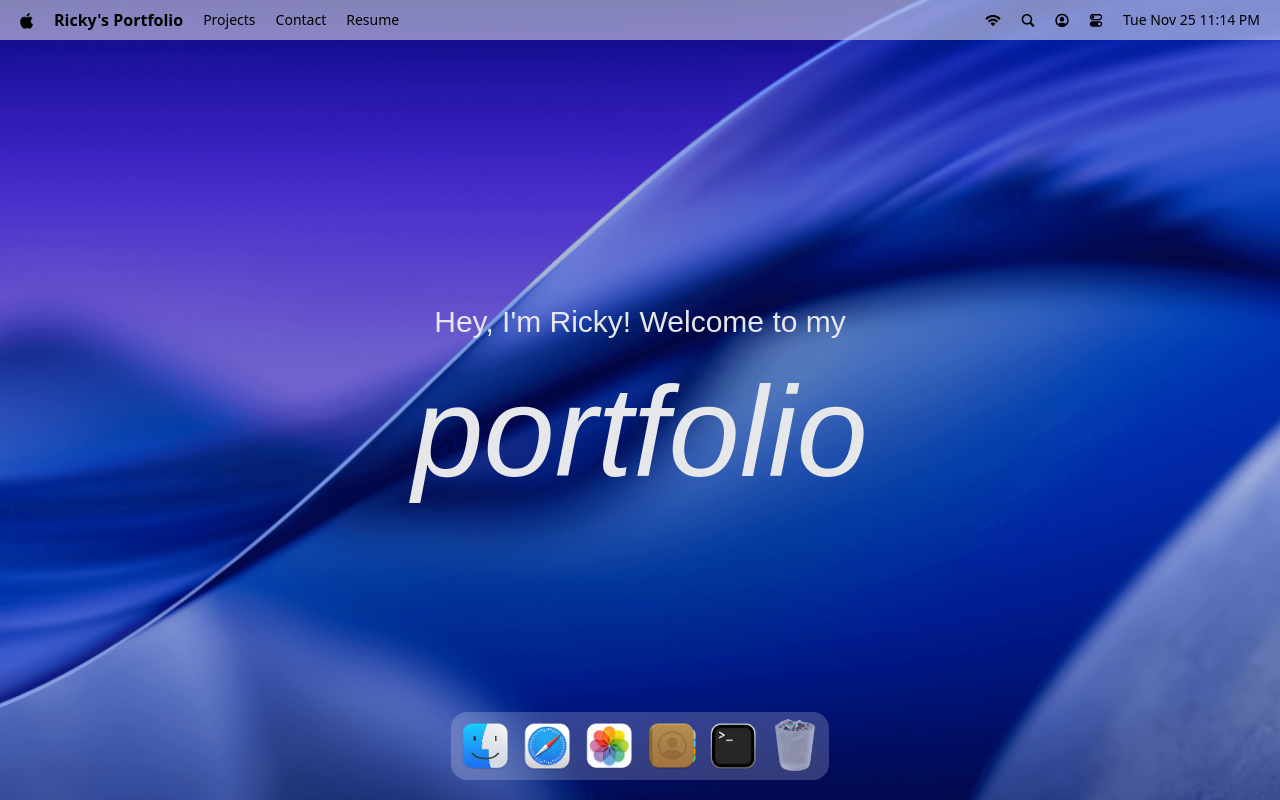
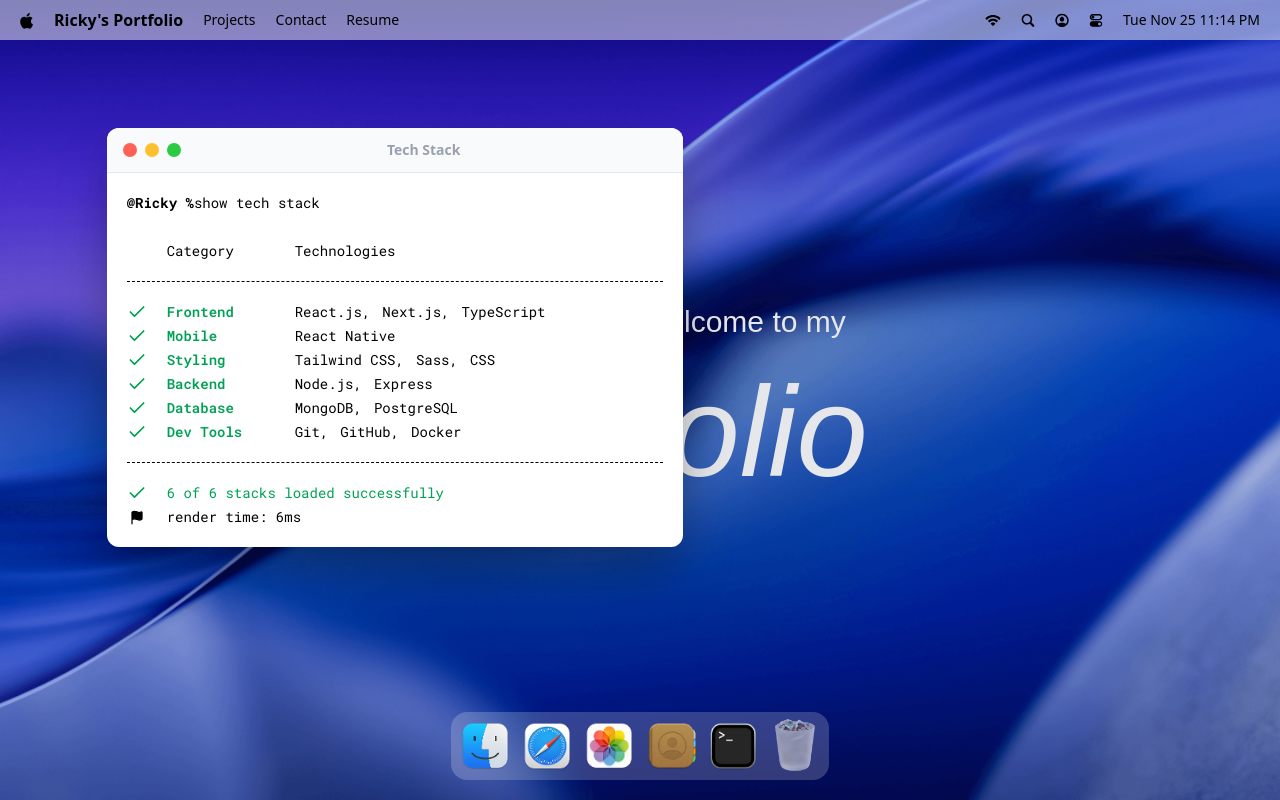
Before and after one commit to RickyLambert87/MacOS-Portfolio, a React (Vite) app: page / in a window 1280 px wide. Both pictures are taken after a click on the button 733 px from the left and 746 px from the top of the page. Built offline with nearby package versions, Linux system fonts and the light colour scheme; a web font is replaced by a local one.

Commit message:
implement a hoc for managing window states and add the first window - terminal

```diff
--- a/src/App.jsx
+++ b/src/App.jsx
@@ -1,6 +1,10 @@
+import { gsap } from "gsap"
+import { Draggable } from "gsap/Draggable"
+
 import { Dock, NavBar, Welcome } from "#components"
+import { Terminal } from "#windows";
 
-
+gsap.registerPlugin(Draggable);
 
 const App = () => {
   return (
@@ -8,8 +12,9 @@
       <NavBar />
       <Welcome />
       <Dock />
+
+      <Terminal />
     </main>
   )
 }
-
 export default App
--- /dev/null
+++ b/src/components/WindowControls.jsx
@@ -0,0 +1,16 @@
+import useWindowStore from '#store/window'
+import React from 'react'
+
+const WindowControls = ({ target }) => {
+  const { closeWindow} = useWindowStore()
+  return (
+    <div id='window-controls'>
+      <div className="close" onClick={() => closeWindow(target)} />
+      <div className="minimize" onClick={() => closeWindow(target)}/>
+      <div className="maximize"/>
+
+    </div>
+  )
+}
+
+export default WindowControls
--- a/src/components/index.js
+++ b/src/components/index.js
@@ -1,9 +1,11 @@
 import NavBar from "#components/NavBar.jsx"
 import Welcome from "#components/Welcome.jsx"
 import Dock from "#components/dock.jsx"
+import WindowControls from "./WindowControls";
 
 export {
   NavBar,
   Welcome,
   Dock,
+  WindowControls
 };
--- a/src/constants/index.js
+++ b/src/constants/index.js
@@ -106,7 +106,7 @@
   },
   {
     category: "Mobile",
-    items: ["React Native", "Expo"],
+    items: ["React Native"],
   },
   {
     category: "Styling",
@@ -114,7 +114,7 @@
   },
   {
     category: "Backend",
-    items: ["Node.js", "Express", "NestJS"],
+    items: ["Node.js", "Express"],
   },
   {
     category: "Database",
--- /dev/null
+++ b/src/hoc/WindowWrapper.jsx
@@ -0,0 +1,52 @@
+import useWindowStore from "#store/window";
+import { useGSAP } from "@gsap/react";
+import gsap from "gsap";
+import { Draggable } from "gsap/Draggable";
+import { useLayoutEffect, useRef } from "react";
+
+const WindowWrapper = (Component, windowKey) => {
+  const Wrapped = (props) => {
+    const { focusWindow, windows } = useWindowStore();
+    const { isOpen, zindex } = windows[windowKey];
+    const ref = useRef(null);
+
+    useGSAP(() => {
+      const el = ref.current
+      if (!el || !isOpen) return;
+      el.style.display = "block";
+
+      gsap.fromTo(el, { scale: 0.8, opacity: 0, y: 40 },
+        {
+          scale: 1,
+          opacity: 1,
+          y: 0,
+          duration: 0.4,
+          ease: "power3.out"
+        });
+    }, [isOpen])
+
+    useGSAP(() => {
+      const el = ref.current;
+      if (!el) return;
+      const [instance] = Draggable.create(el, {
+        onPress: () => focusWindow(windowKey)
+      })
+      return () => instance.kill();
+     }, []);
+
+    useLayoutEffect(() => {
+      const el = ref.current;
+      if (!el) return;
+      el.style.display = isOpen ? "block" : "none";
+    }, [isOpen]);
+
+    return <section id={windowKey} ref={ref} style={{ zindex }} className="absolute">
+      <Component {...props} />
+    </section>
+  }
+
+  Wrapped.displayName = `WindowWrapper(${Component.displayName || Component.name || 'Component'})`
+  return Wrapped;
+}
+
+export default WindowWrapper
--- /dev/null
+++ b/src/windows/Terminal.jsx
@@ -0,0 +1,45 @@
+import WindowControls from "#components/WindowControls";
+import { techStack } from "#constants";
+import WindowWrapper from "#hoc/WindowWrapper.jsx";
+import { Check, CheckIcon, Flag } from "lucide-react";
+
+const Terminal = () => {
+  return (
+    <>
+      <div id="window-header">
+        <WindowControls target="terminal"/>
+        <h2>Tech Stack</h2>
+      </div>
+      <div className="techstack">
+        <p>
+          <span className="font-bold">@Ricky %</span>
+          show tech stack
+        </p>
+
+        <div className="label"><p className="w-32">Category</p>
+        <p>Technologies</p></div>
+        <ul className="content">
+          {techStack.map(({ category, items }) => (
+            <li key={category} className="flex items-center">
+              <Check className="check" size={20} />
+              <h3>{category}</h3>
+              <ul>{items.map((item, i) => (
+                <li key={i}>{item}{i < items.length - 1 ? "," : ""} </li>))}
+              </ul>
+            </li>
+          ))}
+        </ul>
+        <div className="footnote"><p>
+          <Check size={20} /> 6 of 6 stacks loaded successfully</p>
+          <p className="text-black"><Flag size={15} fill="black" />
+          render time: 6ms
+          </p>
+          </div>
+      </div>
+    </>
+  )
+}
+
+const TerminalWindow = WindowWrapper(Terminal, "terminal");
+
+export default TerminalWindow;
--- /dev/null
+++ b/src/windows/index.js
@@ -0,0 +1,3 @@
+import Terminal from "./Terminal";
+
+export { Terminal}
```
